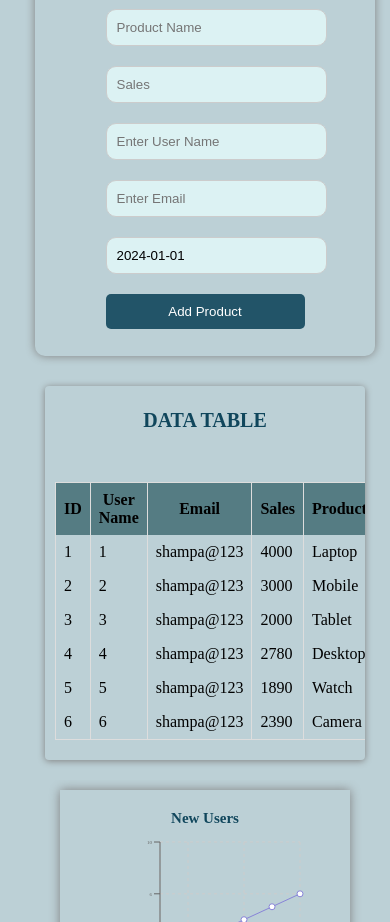
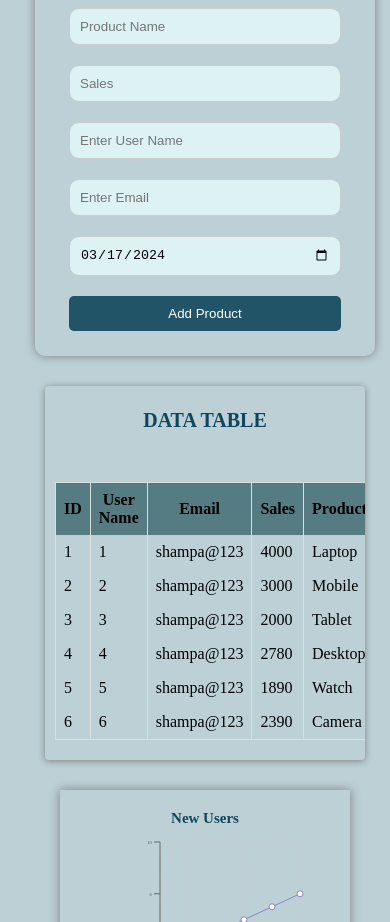
Before and after one commit to ShampaShaw/DashBoard-assignment, a React (Create React App) app: page / in a window 390 px wide. Shown: the part 2200-3122 px from the top of the page. Built offline with nearby package versions, Linux system fonts and the light colour scheme.

Commit message:
Refactor form component and CSS

```diff
--- a/src/components/form/Form.jsx
+++ b/src/components/form/Form.jsx
@@ -1,13 +1,13 @@
 import React, { useState } from 'react';
 import './form.css';
-import DatePicker from 'react-datepicker';
-import 'react-datepicker/dist/react-datepicker.css';
 
 function Form({ onSubmit }) {
-  const getCurrentDate = () =>{
+  const getCurrentDate = () => {
     const date = new Date();
     const year = date.getFullYear();
-    return `${year}`;
+    const month = String(date.getMonth() + 1).padStart(2, '0'); // Add leading zero if needed
+    const day = String(date.getDate()).padStart(2, '0'); // Add leading zero if needed
+    return `${year}-${month}-${day}`;
   }
 
   const [formData, setFormData] = useState(() => {
@@ -17,7 +17,6 @@ function Form({ onSubmit }) {
       sales: '',
       productName: '',
       date: getCurrentDate(),
-      year: getCurrentDate(), // Optionally, you can extract the year separately
     };
   });
 
@@ -39,7 +38,6 @@ function Form({ onSubmit }) {
       sales: '',
       productName: '',
       date: getCurrentDate(),
-      year: getCurrentDate(),
     }));
   };
 
@@ -68,7 +66,7 @@ function Form({ onSubmit }) {
           </div>
           <div className='input-box'>
             <input
-                type='number'
+              type='text'
               placeholder='Enter User Name'
               value={formData.User_Name}
               onChange={(e) => setFormData({ ...formData, User_Name: e.target.value })}
@@ -84,11 +82,10 @@ function Form({ onSubmit }) {
             />
           </div>
           <div className='input-box'>
-              <DatePicker
-                selected={formData.date}
-                onChange={(date) => setFormData({ ...formData, date })}
-                dateFormat='yyyy-MM-dd'
-                placeholderText='Select Date'
+            <input
+              type='date'
+              value={formData.date}
+              onChange={(e) => setFormData({ ...formData, date: e.target.value })}
               required
             />
           </div>
@@ -99,7 +96,6 @@ function Form({ onSubmit }) {
       </form>
       {message && <div className='success-message'>{message}</div>}
     </div>
-
   );
 }
 
--- a/src/components/form/form.css
+++ b/src/components/form/form.css
@@ -89,16 +89,14 @@
     .input-box input{
       width: 280px;
     }
-    .input-box input,
-    .date-picker {
+    .input-box input {
       width: 80%; /* Adjust width for smaller screens */
     }
   }
 
   @media (max-width: 480px) {
-    .input-box input,
-    .date-picker {
-      width: 100%; /* Adjust width for even smaller screens */
+    .input-box input{
+      width: 250px;
     }
   }
 
```
Lines whose indentation alone changed are shown as unchanged.
